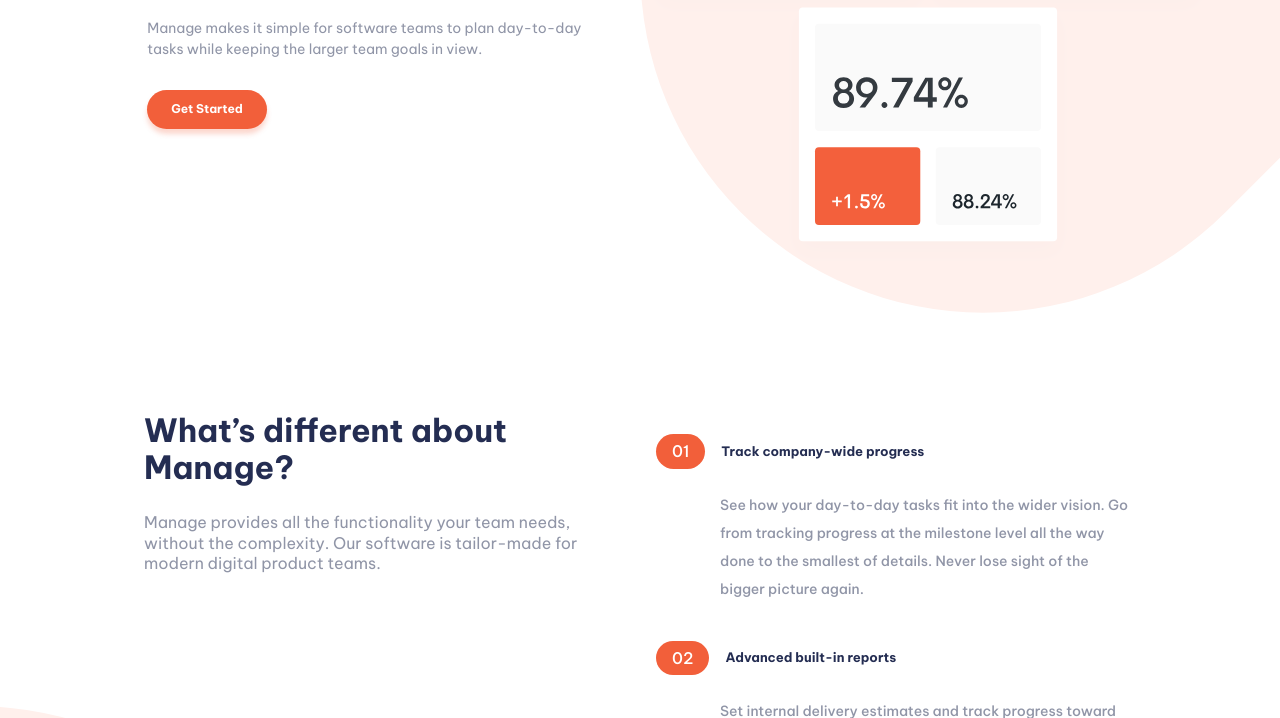
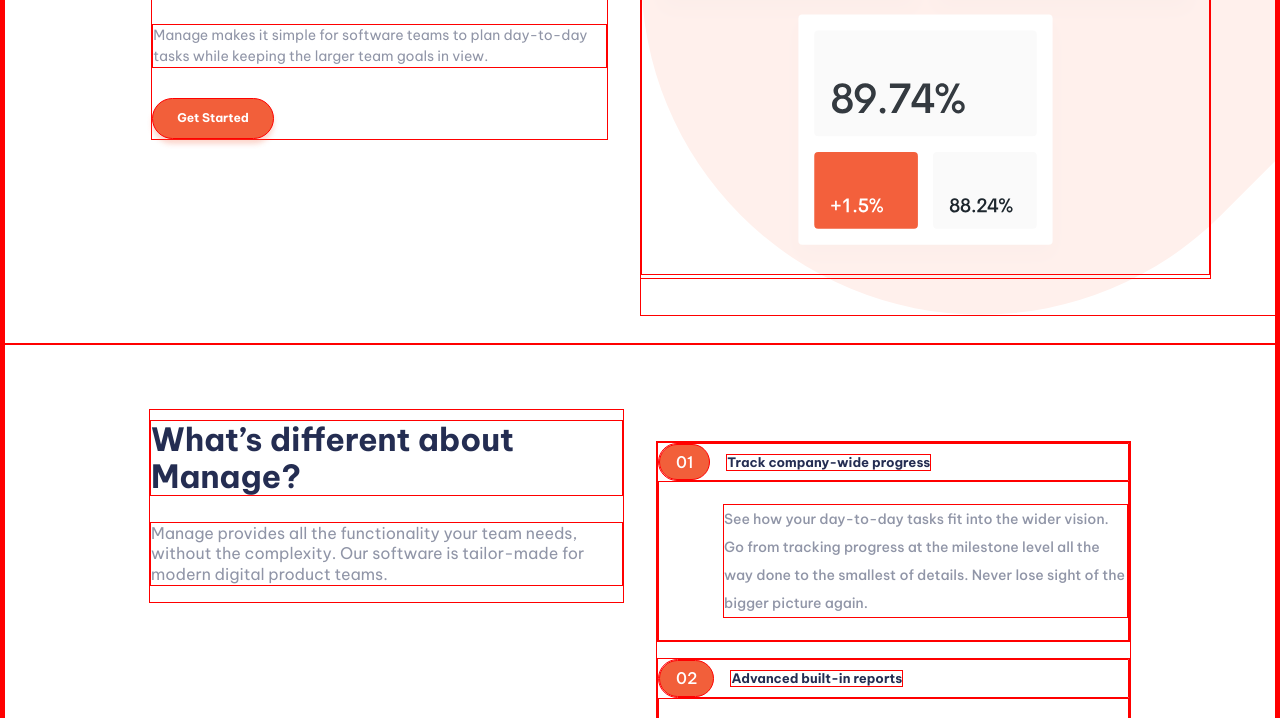
Before and after one commit to Miller1999/manage-landing-page, a website built with Vite: page index.html in a window 1280 px wide. Shown: the part 514-1232 px from the top of the page. Built offline with nearby package versions, Linux system fonts and the light colour scheme.

Commit message:
Fix: Styles

```diff
--- a/src/style.sass
+++ b/src/style.sass
@@ -25,6 +25,7 @@
   font-family: $family, sans-serif
   font-weight: $normal-weight
   font-size: $size
+  border: 1px solid red !important
 
 button,li
   cursor: pointer
@@ -334,6 +335,7 @@
       .features__bg
         top: 50%
         right: 75%
+        width: 50%
       .features__info-container
         text-align: start
         .features__info-title
```
